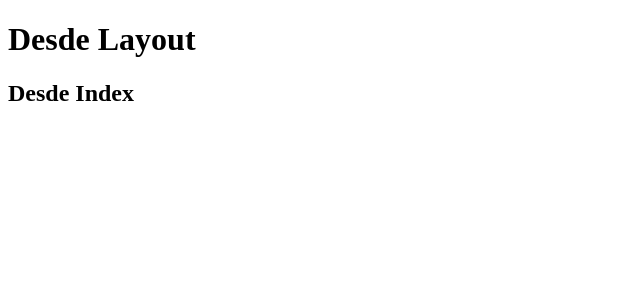
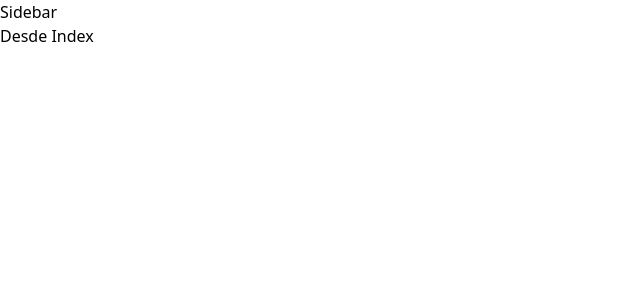
Before and after one commit to MaikolSoro/crmcliente, a Next.js app: page / in a window 1280 px wide. Shown: the top 300 px of the page, without its empty margins (0-640 px from the left). Built offline with nearby package versions, Linux system fonts and the light colour scheme.

Commit message:
Modificando el head del proyecto y agregando tailwind

```diff
--- a/components/Layout.js
+++ b/components/Layout.js
@@ -1,9 +1,17 @@
 import React from 'react';
+import Head from 'next/head';
+import Sidebar from '../components/Sidebar';
 
 const Layout = ({children}) => {
 	return (
 		<>
-			<h1>Desde Layout</h1>
+			<Head>
+				<title>CRM - Administración de Clientes</title>
+				<link rel="stylesheet" href="https://cdnjs.cloudflare.com/ajax/libs/normalize/8.0.1/normalize.min.css" integrity="sha512-NhSC1YmyruXifcj/KFRWoC561YpHpc5Jtzgvbuzx5VozKpWvQ+4nXhPdFgmx8xqexRcpAglTj9sIBWINXa8x5w==" crossorigin="anonymous" />
+				<link href="https://unpkg.com/tailwindcss@^1.0/dist/tailwind.min.css" rel="stylesheet" />
+			</Head>
+
+			<Sidebar />
 
 			{children}
 		</>
--- /dev/null
+++ b/components/Sidebar.js
@@ -0,0 +1,9 @@
+import React from 'react';
+
+const Sidebar = () => {
+	return (
+		<h2>Sidebar</h2>
+	 );
+}
+
+export default Sidebar;
```
